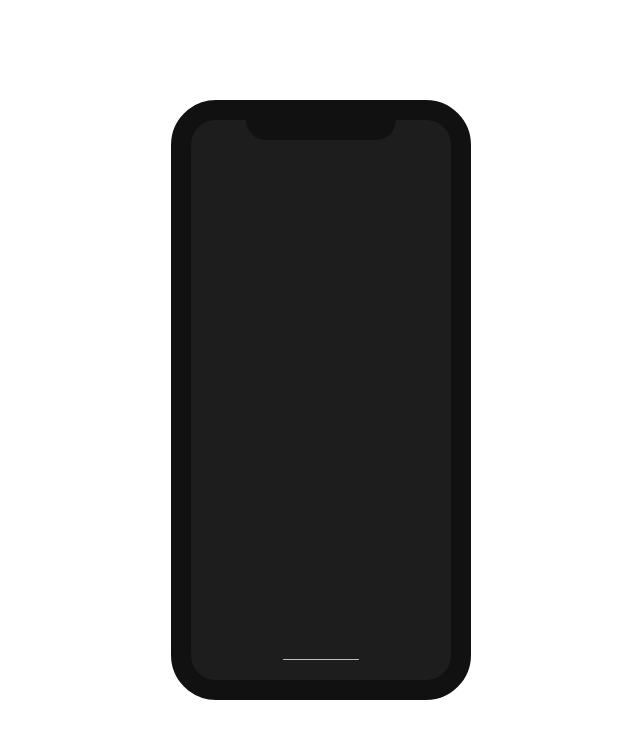
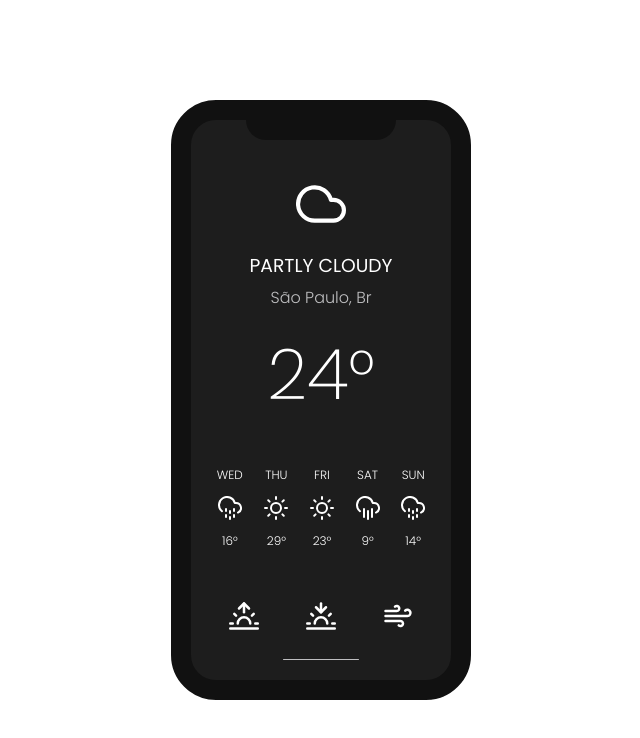
Before and after one commit to Isabella-Lopes-Vilhaba/app-clima-flexbox, a plain HTML site: page index.html in a window 1280 px wide. Shown: the whole page, without its empty margins (319-959 px from the left). Drawn offline with nearby package versions, Linux system fonts and the light colour scheme.

Commit message:
Coloca elementos na tela

```diff
--- a/index.html
+++ b/index.html
@@ -12,9 +12,49 @@
   <div class="iphone-container">
     <div class="notch"></div>
 
+    <div class="today-temp">
+      <i class="top-icon" data-feather="cloud"></i>
+      <h3>PARTLY CLOUDY</h3>
+      <p class="city-name">São Paulo, Br</p>
+      <h1>24°</h1>
+    </div>
+
+    <div class="week">
+      <div class="day">
+        <p class="weekday">WED</p>
+        <i data-feather="cloud-drizzle"></i>
+        <p class="temperature">16°</p>
+      </div>
+      <div class="day">
+        <p class="weekday">THU</p>
+        <i data-feather="sun"></i>
+        <p class="temperature">29°</p>
+      </div>
+      <div class="day">
+        <p class="weekday">FRI</p>
+        <i data-feather="sun"></i>
+        <p class="temperature">23°</p>
+      </div>
+      <div class="day">
+        <p class="weekday">SAT</p>
+        <i data-feather="cloud-rain"></i>
+        <p class="temperature">9°</p>
+      </div>
+      <div class="day">
+        <p class="weekday">SUN</p>
+        <i data-feather="cloud-drizzle"></i>
+        <p class="temperature">14°</p>
+      </div>
+    </div>
+
+    <div class="footer">
+      <i data-feather="sunrise"></i>
+      <i data-feather="sunset"></i>
+      <i data-feather="wind"></i>
+    </div>
+
     <div class="iphone-menu"></div>
   </div>
-
 
   <script>
     feather.replace()
--- a/style.css
+++ b/style.css
@@ -1,4 +1,4 @@
-@import url('https://fonts.googleapis.com/css2?family=Poppins:wght@300;400;600&display=swap');
+@import url('https://fonts.googleapis.com/css2?family=Poppins:wght@200;300;400;600&display=swap');
 
 body, button, input, select, textarea {
 	font-family: 'Poppins', sans-serif;
@@ -24,18 +24,15 @@ body {
   --light-grey: #BFBFC1;
 }
 
-h2, h4 {
-  margin: 4px;
+h1 {
+  font-size: 70px;
+  font-weight: 200;
+  margin: 0;
 }
 
-h4 {
-  font-weight: 300;
-}
-
-h1 {
-  font-size: 70px;
-  margin: 0;
-  font-weight: 300;
+h3 {
+  font-weight: 400;
+  margin: 15px auto 5px;
 }
 
 .iphone-container {
@@ -47,7 +44,10 @@ h1 {
   position: relative;
   color: #FFF;
   text-align: center;
-  padding: 40px 8px 16px;
+  padding: 40px 15px 30px;
+  display: flex;
+  flex-direction: column;
+  justify-content: space-around;
 }
 
 .iphone-container .notch {
@@ -69,3 +69,48 @@ h1 {
   bottom: 20px;
   left: calc(50% - 38px);
 }
+
+.iphone-container .top-icon {
+  width: 50px;
+  height: 50px;
+}
+
+.iphone-container p {
+  margin: 0 auto 12px;
+}
+
+.iphone-container .city-name {
+  font-weight: 300;
+  color: var(--light-grey);;
+}
+
+.iphone-container .week {
+  display: flex;
+  justify-content: space-around;
+  font-size: 12px;
+}
+
+.iphone-container .week .day {
+  display: flex;
+  flex-direction: column;
+  align-items: center;
+}
+
+.iphone-container .week .day .temperature {
+  margin-top: 12px;
+  font-weight: 300;
+}
+
+.iphone-container .week .day .weekday {
+  font-weight: 300;
+}
+
+.iphone-container .footer {
+  display: flex;
+  justify-content: space-around;
+}
+
+.iphone-container .footer svg {
+  width: 30px;
+  height: 30px;
+}
```
